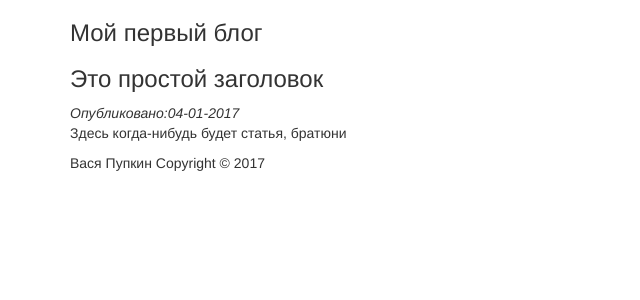
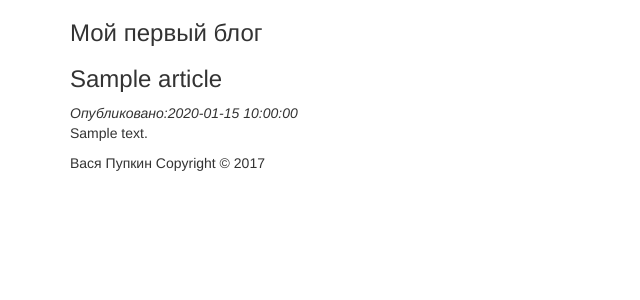
Before and after one commit to ObstBoxGit/blog, a PHP site: page /article.php?id=1 in a window 1280 px wide. Shown: the top 300 px of the page, without its empty margins (0-640 px from the left). Run offline with PHP 8.4, Linux system fonts and the light colour scheme; tables that the repository leaves empty or names only in its code hold one stand-in row (values such as "Sample post").

Commit message:
fixed views

```diff
--- a/article.php
+++ b/article.php
@@ -2,7 +2,8 @@
     require_once("database.php");
     require_once("models/articles.php");
 
-    $article = articles_get($_GET['id']);
+    $link = db_connect();
+    $article = articles_get($link, $_GET['id']);
 
     include("views/article.php");
 ?>
--- a/index.php
+++ b/index.php
@@ -5,6 +5,8 @@
 
 	$link = db_connect();
     $articles = articles_all($link);
+    //~ $article = articles_get($link, '3');
 
     include("views/articles.php");
+    //~ include("views/article.php");
 ?>
--- a/models/articles.php
+++ b/models/articles.php
@@ -1,6 +1,8 @@
 <?php
+
+
+// show all
 function articles_all($link){
-
     $query = "SELECT * FROM articles ORDER BY id DESC";
     $result = mysqli_query($link, $query);
 
@@ -17,10 +19,20 @@ function articles_all($link){
 	return $articles;
 }
 
-function articles_get($id){
 
-    return ["id" => 1, "title" => "Это простой заголовок", "date" => "04-01-2017", "content" => "Здесь когда-нибудь будет статья, братюни"];
+// show chosen
+function articles_get($link, $id){
+	$query = sprintf("SELECT * FROM articles WHERE id=%d", intval($id));
+    $result = mysqli_query($link, $query);
+
+    if(!$result) die (mysqli_error($link));
+
+    $article = mysqli_fetch_assoc($result);
+	return $article;
 }
+
+
+
 
 function articles_new($content, $title, $date){
 
--- a/views/articles.php
+++ b/views/articles.php
@@ -13,7 +13,7 @@
 		<?php foreach($articles as $a): ?>
 		<div class="article">
 		    <h3>
-			<a href="articles.php?id=<?=$a['id']?>"><?=$a['title']?></a>
+			<a href="article.php?id=<?=$a['id']?>"><?=$a['title']?></a>
 		    </h3>
 		    <em>Опубликовано:<?=$a['date']?></em>
 		    <p><?=$a['content']?></p>
```
Also changed, not shown: articles.php (added, +8 -0 lines).
